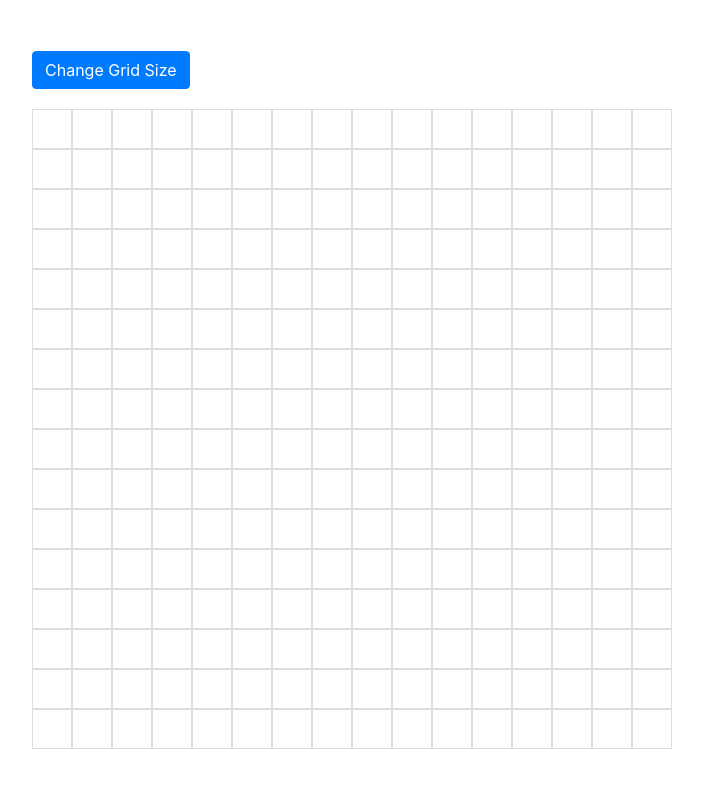
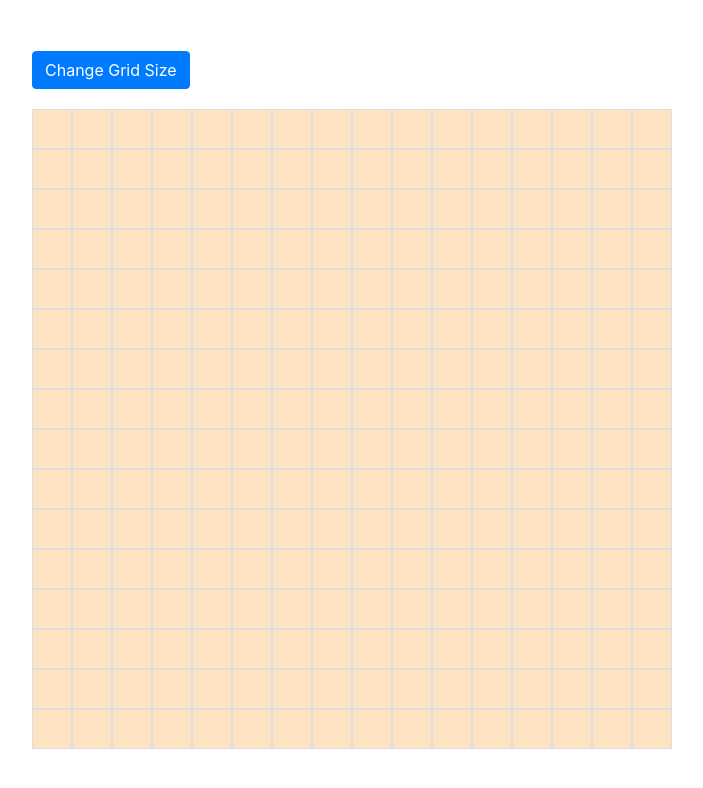
Before and after one commit to OnyangoOmondie97/Etch-a-Sketch, a plain HTML site: page index.html in a window 1280 px wide. Shown: the whole page, without its empty margins (53-756 px from the left). Drawn offline with nearby package versions, Linux system fonts and the light colour scheme.

Commit message:
Editing the Appearance

```diff
--- a/styles.css
+++ b/styles.css
@@ -4,11 +4,19 @@ body {
     justify-content: center;
     height: 100vh;
     margin: 0;
+    overflow: hidden;
 }
 
 #container {
     display: flex;
     flex-wrap: wrap;
+    align-items: center;
+    justify-content: center;
+    height: 90%;
+    width: 80%;
+    background-color: bisque;
+    border-color: black;
+
 }
 
 .grid-square {
```
